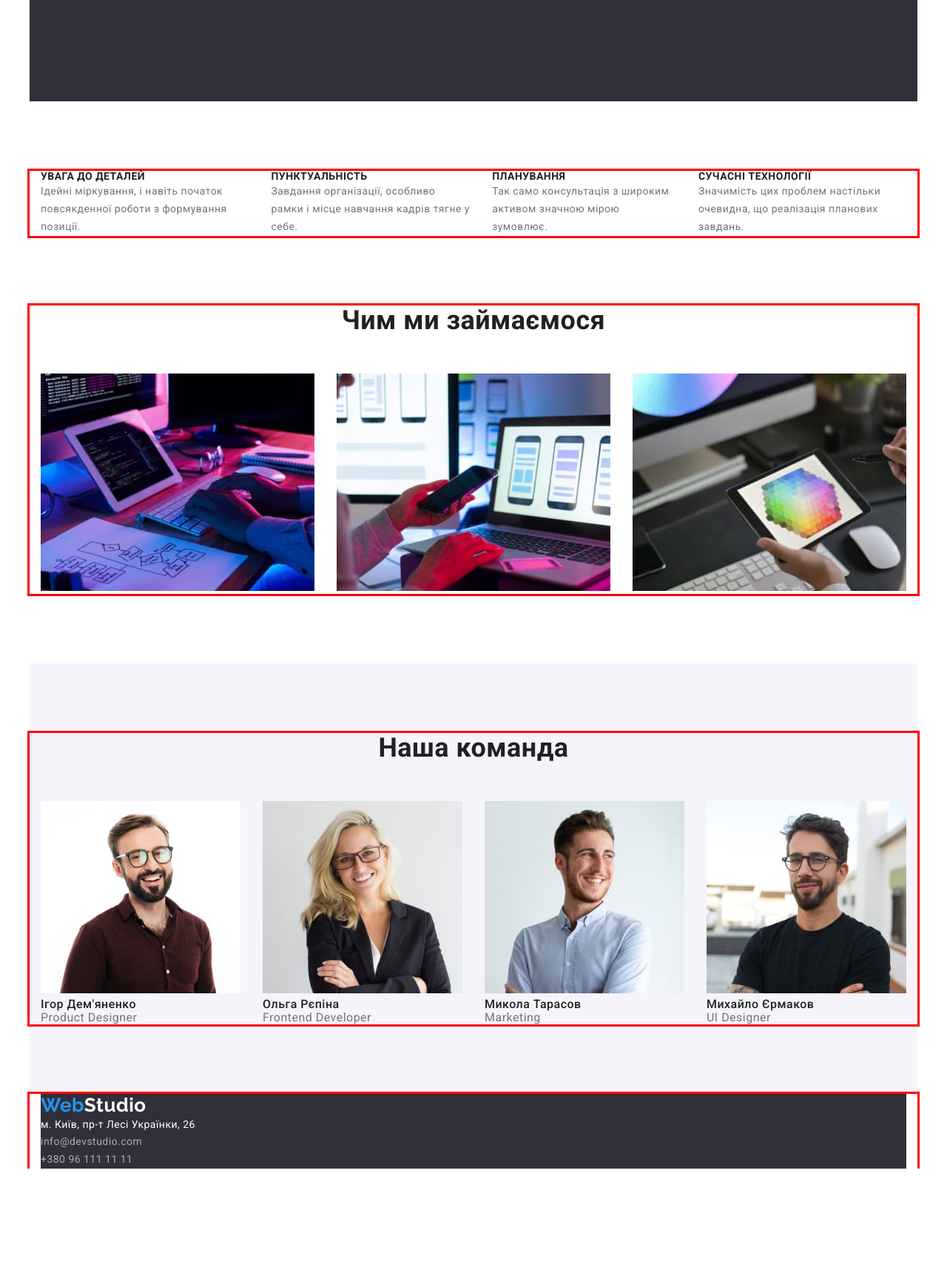
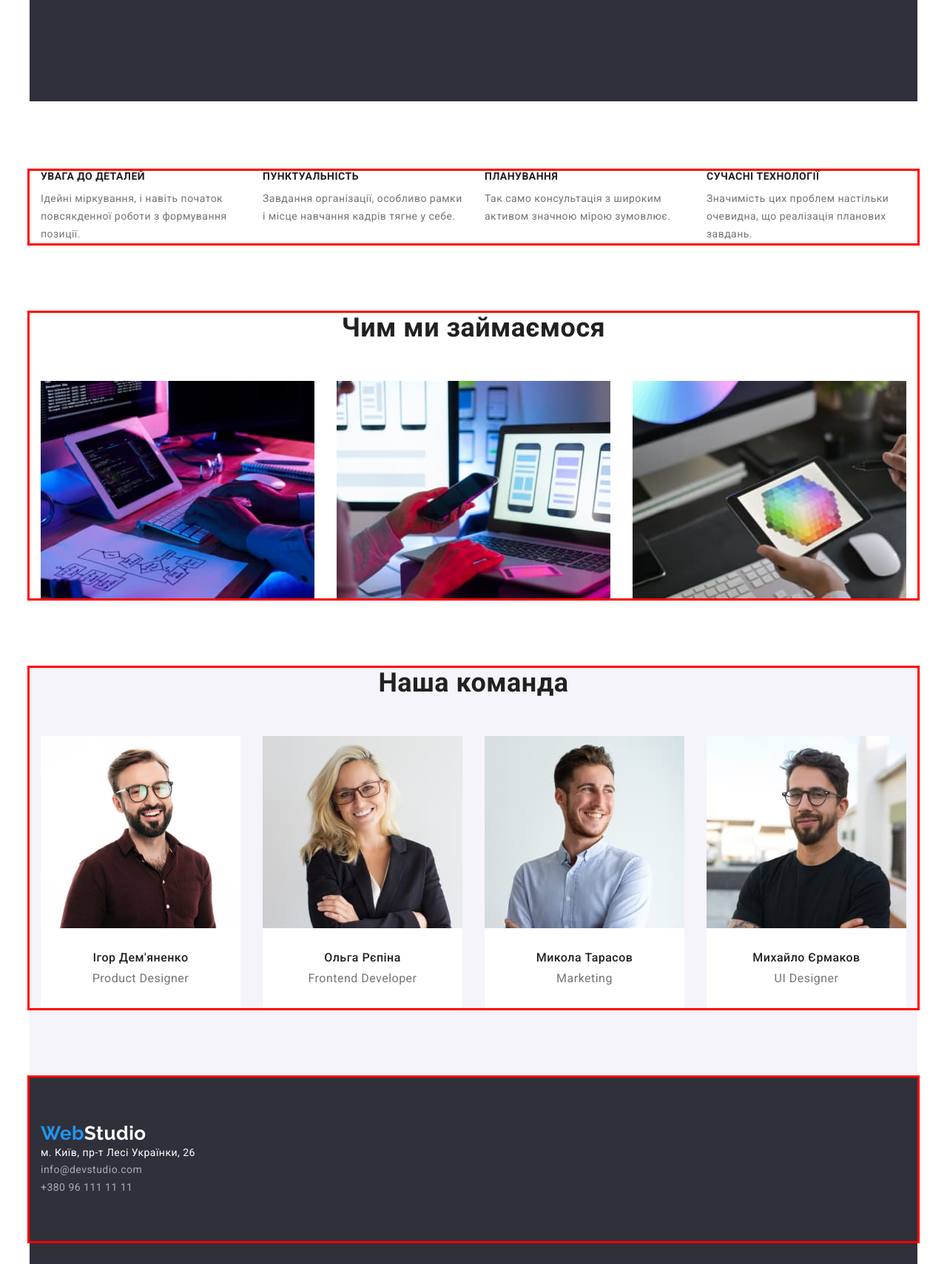
Before and after one commit to Bohdan119/goit-markup-hw-03, a plain HTML site: page index.html in a window 1280 px wide. Shown: the part 540-2249 px from the top of the page at 74% size. Before the commit the page ends 2120 px from the top, so only its background shows below. Drawn offline with nearby package versions, Linux system fonts and the light colour scheme.

Commit message:
hw-03--06/11/22

```diff
--- a/css/style.css
+++ b/css/style.css
@@ -43,6 +43,15 @@ ul{
 list-style: none;
 margin: 0;
 padding: 0;
+}
+
+section{
+    margin-top: 94px;
+    margin-bottom: 94px;
+}
+
+img{
+    display: block;
 }
 
 /*----------HEADER---------*/
@@ -154,9 +163,10 @@ font-size: 44px;
 line-height: 1.33;
 color:var(--color-white);
 text-transform: uppercase;
+text-align-last: center;
 }
 .position-button{
-    padding-top: 30px;
+    margin-top: 30px;
 
 }
 .main-button{
@@ -181,10 +191,7 @@ background-color:var(--color-change-butt);
 
 /*----------SKILLS---------*/
 
-.skill{
-padding-top: 94px;
-padding-bottom: 94px;
-}
+.skill{}
 
 .skill h2
 {display: none;}
@@ -193,6 +200,10 @@ padding-bottom: 94px;
 {list-style: none;
 display: flex;
 gap: 30px;
+padding-top: 0;
+padding-bottom: 0;
+width: 1170px;
+height: 98px;
 
 }
 
@@ -201,21 +212,25 @@ font-weight:var(--font-weig-b);
 font-size: 14px;
 line-height:var(--line-nav);
 color:var(--color-link);
+margin-bottom: 10px;
+width: 270px;
+height: 16px;
 }
 
-.skill-list p{
+.skill-text{
 font-size: 14px;
 line-height: 1.714;
 color:var(--color-main);
+
+width: 270px;
+height: 72px;
 }
 
 
 
 /*----------WORK---------*/
 
-.work{
-padding-bottom: 94px;
-}
+.work{}
 
 .work-title{
 width: 366px;
@@ -237,6 +252,7 @@ margin-bottom: 50px;
 {list-style: none;
 display: flex;
 gap: 30px;
+justify-content:space-between;
 
 }
 
@@ -246,15 +262,29 @@ gap: 30px;
 background-color: #F5F4FA;
 width: 1200px;
 margin: 0 auto;
-padding-top: 94px;
 padding-bottom: 94px;
 }
-.team-cards{}
+.team-cards{
+}
+
 .team-list
 {list-style: none;
 display: flex;
 gap: 30px;
-justify-content: space-between;
+}
+.team-image{}
+
+.team-description{
+margin: 0 auto;
+padding-top: 30px;
+padding-bottom: 30px;
+
+border-right: 108px;
+border-bottom: 270px;
+border-left: 108px;
+background-color:var(--color-white);
+text-align-last: center;
+
 }
 
 .team-title{
@@ -262,6 +292,7 @@ font-weight:var(--font-weig);
 font-size: 16px;
 line-height: 1.187;
 color:var(--color-link);
+margin-bottom: 10px;
 }
 .team-text{
 font-size: 16px;
@@ -270,9 +301,16 @@ line-height:1.1718;
 
 
 /*----------FOOTER---------*/
+footer{
+    background-color: var(--color-bckg);
+    width: 1200px;
+    height: 252px;
+margin: 0 auto;
+}
+.footer-text{
+    padding-top: 60px;
+    padding-bottom: 60px;
 
-.footer{
-background-color:var(--color-bckg);
 }
 
 .footer-studio{
@@ -319,9 +357,15 @@ color:var(--color-change);
 
 .portfolio-main-title
 {display: none;}
-
+.button-list{
+width: 574px;
+height: 54px;
+padding-left: 513px;
+}
 .button-filter
 {list-style: none;
+display:flex;
+justify-content: center;
 }
 .portfolio-button{
 background-color: var(--color-filter);
@@ -329,11 +373,16 @@ font-family:var(--font-rob);
 font-weight: var(--font-weig);
 font-size: 16px;
 line-height:1.625;
-text-align: center;
+text-align-last: center;
 letter-spacing: 0.03em;
 color:var(--color-link);
+background: #F5F4FA;
 cursor: pointer;
 
+padding-top: 6px;
+padding-right: 22px;
+padding-bottom: 6px;
+padding-left: 22px;
 }
 .portfolio-button:hover,
 .portfolio-button:focus{
@@ -345,7 +394,26 @@ color: var(--color-white);
 }
 
 .portfolio-image
-{list-style: none;}
+{list-style: none;
+display: flex;
+flex-wrap: wrap;
+column-gap: 30px;
+row-gap: 44px;
+text-align-last: center;
+}
+.portfolio-discription{
+margin: 0 auto;
+padding-top: 20px;
+padding-bottom: 20px;
+padding-left: 24px;
+
+border-right: 110px;
+border-bottom: 370px;
+border-left: 108px;
+background-color: #FFFFFF;
+border: 1px solid #EEEEEE;
+text-align-last:left;
+}
 
 .portfolio-title{
 font-weight:var(--font-weig-b);
--- a/index.html
+++ b/index.html
@@ -15,7 +15,6 @@
     <link rel="stylesheet" href="./css/style.css" />
   </head>
   <body>
-    <section class="body">
       <div class="conteiner">
       <!--header-->
       <header class="header">
@@ -50,8 +49,8 @@
             </li>
           </ul>
         </div>
+      </header>
       </div>
-      </header>
 
       <!------main file------>
       <main class="single-file">
@@ -74,27 +73,27 @@
               <ul class="skill-list">
                 <li>
                   <h3 class="skill-title">УВАГА ДО ДЕТАЛЕЙ</h3>
-                  <p>
+                  <p class="skill-text">
                     Ідейні міркування, і навіть початок повсякденної роботи з
                     формування позиції.
                   </p>
                 </li>
                 <li>
                   <h3 class="skill-title">ПУНКТУАЛЬНІСТЬ</h3>
-                  <p>
+                  <p class="skill-text">
                     Завдання організації, особливо рамки і місце навчання кадрів
                     тягне у себе.
                   </p>
                 </li>
                 <li>
                   <h3 class="skill-title">ПЛАНУВАННЯ</h3>
-                  <p>
+                  <p class="skill-text">
                     Так само консультація з широким активом значною мірою зумовлює.
                   </p>
                 </li>
                 <li>
                   <h3 class="skill-title">СУЧАСНІ ТЕХНОЛОГІЇ</h3>
-                  <p>
+                  <p class="skill-text">
                     Значимість цих проблем настільки очевидна, що реалізація
                     планових завдань.
                   </p>
@@ -108,7 +107,8 @@
         <section class="work">
 
           <div class="conteiner">
-            <div class="work-title"><h2 class="title">Чим ми займаємося</h2></div>
+            <div class="work-title">
+              <h2 class="title">Чим ми займаємося</h2></div>
             <ul class="work-image">
               <li>
                 <img
@@ -144,41 +144,49 @@
             </div>
             <div class="team-cards">
               <ul class="team-list">
-                  <li>
+                  <li class="team-image">
                       <img
                         src="./images/img1.jpg"
                         alt="Product Designer"
                         width="270"
                         height="260"/>
+                        <div class="team-description">
                           <h3 class="team-title">Ігор Дем'яненко</h3>
                           <p class="team-text" lang="EN">Product Designer</p>
+                        </div>
                   </li>
-                  <li>
+                  <li class="team-image">
                       <img
                         src="./images/img2.jpg"
                         alt="Frontend Developer"
                         width="270"
                         height="260"/>
+                        <div class="team-description">
                           <h3 class="team-title">Ольга Рєпіна</h3>
                           <p class="team-text" lang="EN">Frontend Developer</p>
+                        </div>
                   </li>
-                  <li>
+                  <li class="team-image">
                       <img
                         src="./images/img3.jpg"
                         alt="Marketing"
                         width="270"
                         height="260"/>
+                        <div class="team-description">
                           <h3 class="team-title">Микола Тарасов</h3>
                           <p class="team-text" lang="EN">Marketing</p>
+                        </div class="team-description">
                   </li>
-                  <li>
+                  <li class="team-image">
                       <img
                         src="./images/img4.jpg"
                         alt="Designer"
                         width="270"
                         height="260"/>
+                        <div class="team-description">
                           <h3 class="team-title">Михайло Єрмаков</h3>
                           <p class="team-text" lang="EN">UI Designer</p>
+                        </div class="team-description">
                   </li>
               </ul>
             </div>
@@ -190,7 +198,7 @@
       <footer>
 
         <div class="conteiner">
-          <div class="footer">
+          <div class="footer-text">
             <div class="footer-logo">
               <a href="index.html" class="footer-studio"
                 ><span class="footer-web">Web</span>Studio</a
@@ -223,7 +231,6 @@
           </div>
         </div>
       </footer>
-    </section>
   </body>
 </html>
 <!---------------HOME_WORK_ENDED------------------>
```
Also changed, not shown: portfolio.html (+32 -2 lines). Lines whose indentation alone changed are shown as unchanged.
